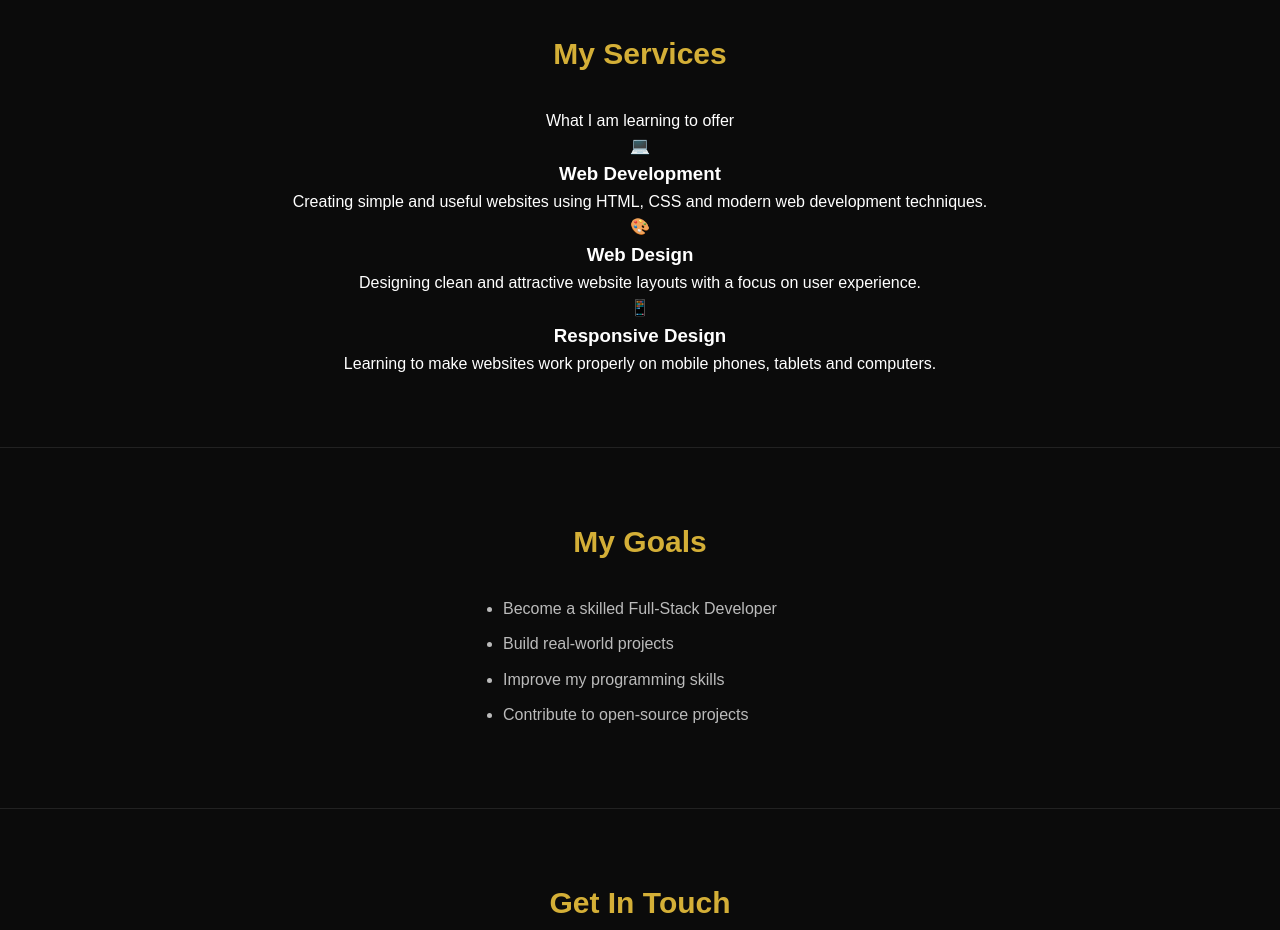
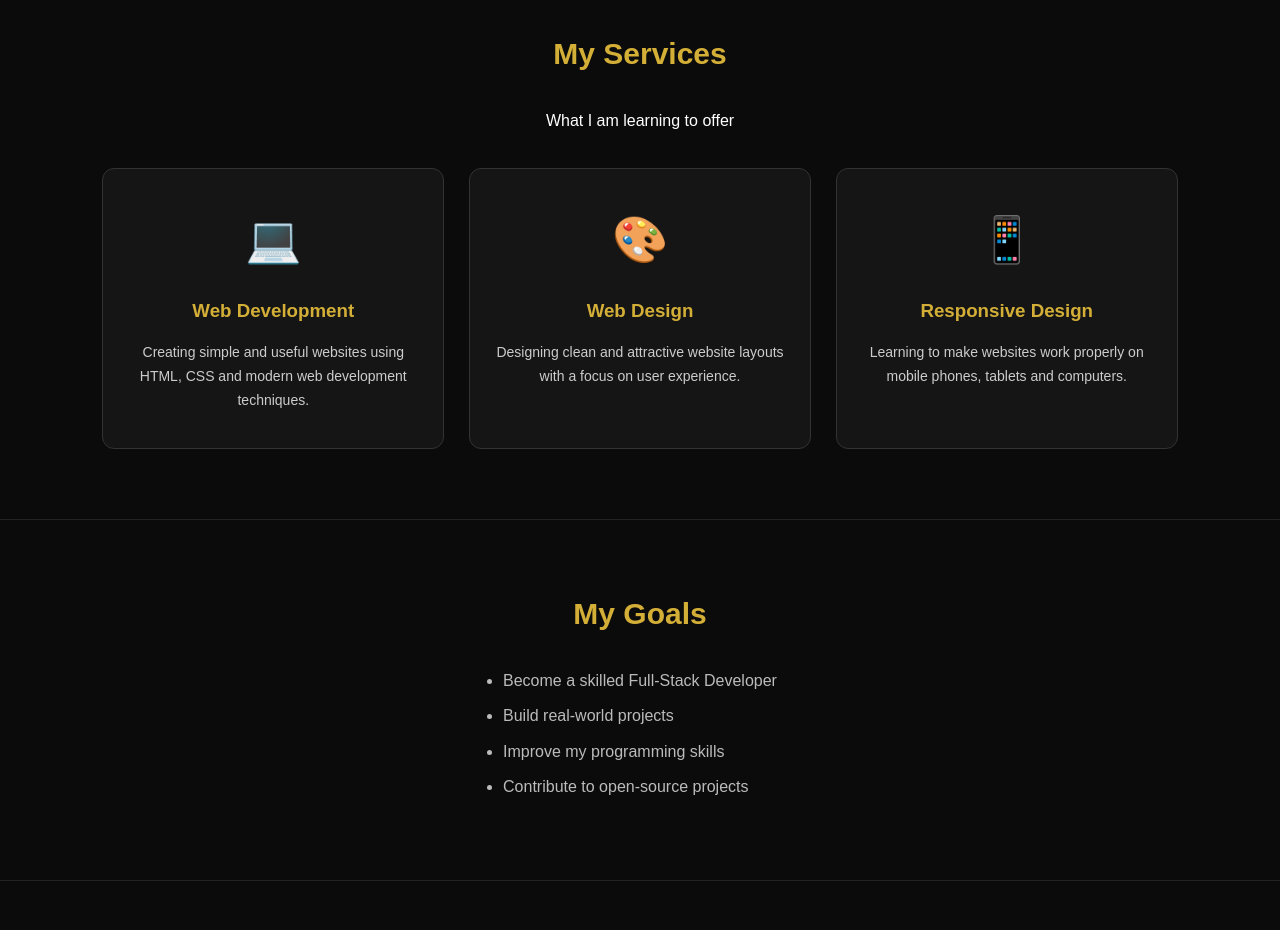
Before and after one commit to nahommitiku26-web/My-Portfolio, a plain HTML site: page Index.htm in a window 1280 px wide. Shown: the part 3600-4530 px from the top of the page. Drawn offline with Linux system fonts and the light colour scheme.

Commit message:
Add services section to portfolio

```diff
--- a/Style.css
+++ b/Style.css
@@ -759,3 +759,50 @@ footer {
         grid-template-columns: 1fr;
     }
 }
+/* DAY 17 - SERVICES SECTION */
+
+.services-container {
+    display: grid;
+    grid-template-columns: repeat(3, 1fr);
+    gap: 25px;
+    margin-top: 35px;
+}
+
+.service-card {
+    background-color: #151515;
+    border: 1px solid #333;
+    padding: 35px 25px;
+    border-radius: 12px;
+    text-align: center;
+    transition: 0.3s ease;
+}
+
+.service-card:hover {
+    transform: translateY(-8px);
+    border-color: #d4af37;
+    box-shadow: 0 8px 20px rgba(212, 175, 55, 0.1);
+}
+
+.service-icon {
+    font-size: 45px;
+    margin-bottom: 20px;
+}
+
+.service-card h3 {
+    color: #d4af37;
+    margin-bottom: 15px;
+}
+
+.service-card p {
+    color: #ccc;
+    line-height: 1.7;
+    font-size: 14px;
+}
+
+/* Mobile Responsive Design */
+
+@media (max-width: 768px) {
+    .services-container {
+        grid-template-columns: 1fr;
+    }
+}
```
